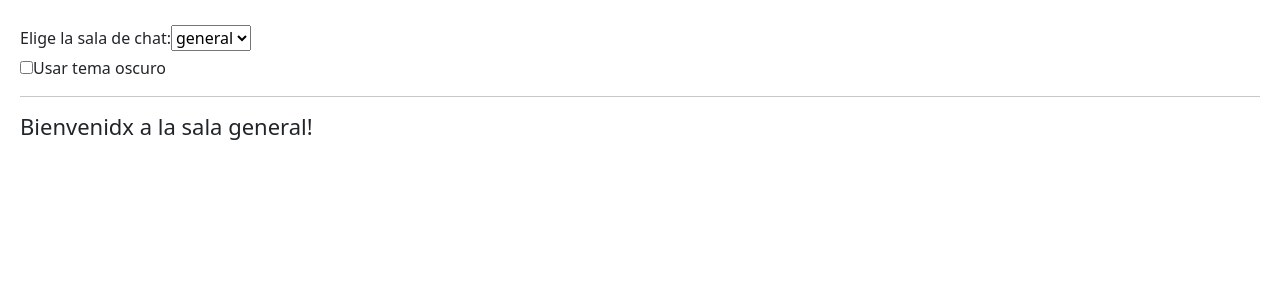
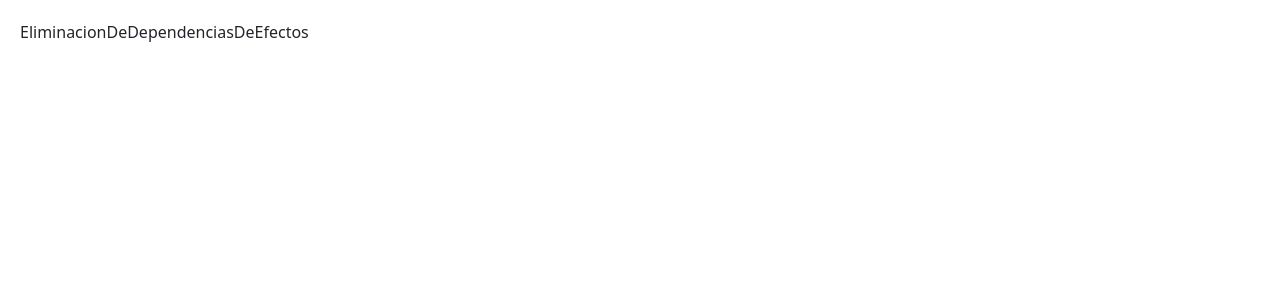
Before and after one commit to dgutierrez21/Learning-ReactJS--React-Docs, a React (Vite) app in the folder 01-learn/: page / in a window 1280 px wide. Shown: the top 300 px of the page. Built offline with nearby package versions, Linux system fonts and the light colour scheme.

Commit message:
Eliminar dependencias de los Efectos

```diff
--- a/01-learn/src/05-puertas-de-escape/07-Eliminacion-de-dependencias-de-efectos/EliminacionDeDependenciasDeEfectos.jsx
+++ b/01-learn/src/05-puertas-de-escape/07-Eliminacion-de-dependencias-de-efectos/EliminacionDeDependenciasDeEfectos.jsx
@@ -0,0 +1,5 @@
+const EliminacionDeDependenciasDeEfectos = () => {
+  return <div>EliminacionDeDependenciasDeEfectos</div>;
+};
+
+export default EliminacionDeDependenciasDeEfectos;
--- a/01-learn/src/05-puertas-de-escape/PuertasDeEscape.jsx
+++ b/01-learn/src/05-puertas-de-escape/PuertasDeEscape.jsx
@@ -4,6 +4,7 @@ import { SincronizacionConEfectos } from "./03-Sincronizacion-con-efectos/Sincro
 import EsPosibleQueNoNecesitesUnEfecto from "./04-Es-posible-que-no-necesites-un-efecto/EsPosibleQueNoNecesitesUnEfecto";
 import { CicloDeVidaDeLosEfectosReactivos } from "./05-Ciclo-de-vida-de-los-efectos-reactivos/CicloDeVidaDeLosEfectosReactivos";
 import SepararEventosDeEfectos from "./06-Separar-eventos-de-efectos/SepararEventosDeEfectos";
+import EliminacionDeDependenciasDeEfectos from "./07-Eliminacion-de-dependencias-de-efectos/EliminacionDeDependenciasDeEfectos";
 
 const PuertasDeEscape = () => {
   return (
@@ -13,7 +14,8 @@ const PuertasDeEscape = () => {
       {/* <SincronizacionConEfectos /> */}
       {/* <EsPosibleQueNoNecesitesUnEfecto /> */}
       {/* <CicloDeVidaDeLosEfectosReactivos /> */}
-      <SepararEventosDeEfectos />
+      {/* <SepararEventosDeEfectos /> */}
+      <EliminacionDeDependenciasDeEfectos />
     </>
   );
 };
```
Also changed, not shown: 01-learn/src/05-puertas-de-escape/07-Eliminacion-de-dependencias-de-efectos/EliminacionDeDependenciasDeEfectos.txt.
